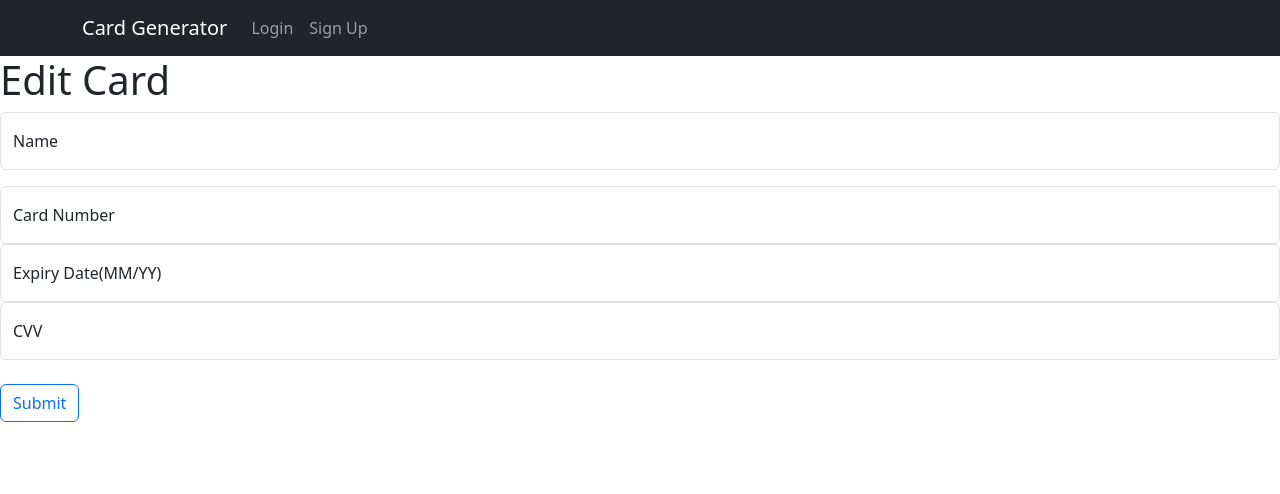
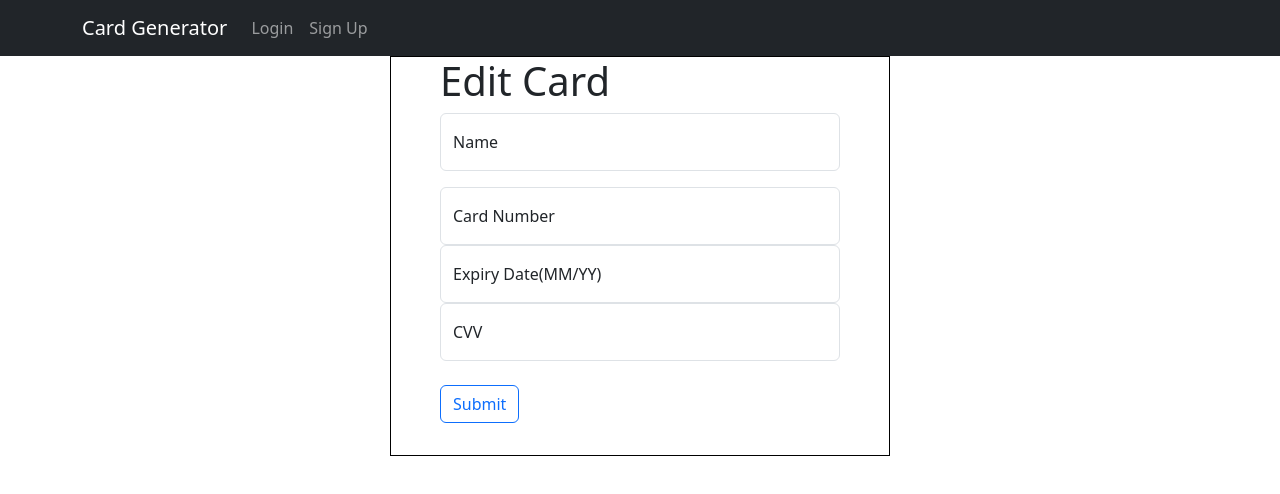
Before and after one commit to Fezao187/Java_Dev, a React (Create React App) app in the folder project/card_generator/client/card_generator_frontend/: page /myCards/edit/1 in a window 1280 px wide. Shown: the top 494 px of the page. Built offline with nearby package versions, Linux system fonts and the light colour scheme.

Commit message:
Add some css

```diff
--- a/project/card_generator/client/card_generator_frontend/src/components/card.css
+++ b/project/card_generator/client/card_generator_frontend/src/components/card.css
@@ -0,0 +1,5 @@
+.cont-border {
+    border: 1px solid black;
+    height: auto;
+    width: 350px;
+}
--- a/project/card_generator/client/card_generator_frontend/src/views/login/Login.jsx
+++ b/project/card_generator/client/card_generator_frontend/src/views/login/Login.jsx
@@ -3,6 +3,7 @@ import "bootstrap/dist/css/bootstrap.min.css";
 import { Button, Form, FloatingLabel, Alert } from "react-bootstrap";
 import api from '../../api/axiosConfig';
 import { useNavigate } from 'react-router-dom';
+import './login.css';
 
 const Login = ({ setIsAuth }) => {
   const [username, setUsername] = useState("");
@@ -34,7 +35,8 @@ const Login = ({ setIsAuth }) => {
     }
   }
   return (
-    <Form>
+    <div className='resizeDiv'>
+    <Form className='resizeForm'>
       <h1>Login</h1>
       <FloatingLabel controlId="floatingInput" label="Username" className="mb-3">
         <Form.Control type="username" placeholder="Enter username" value={username} onChange={(e) => setUsername(e.target.value)} required />
@@ -48,6 +50,7 @@ const Login = ({ setIsAuth }) => {
         Submit
       </Button>
     </Form>
+    </div>
   )
 }
 
--- a/project/card_generator/client/card_generator_frontend/src/views/my_cards/CreateCard.jsx
+++ b/project/card_generator/client/card_generator_frontend/src/views/my_cards/CreateCard.jsx
@@ -2,6 +2,7 @@ import React, { useState } from 'react'
 import api from '../../api/axiosConfig';
 import { useNavigate } from 'react-router-dom';
 import { Button, Form, FloatingLabel, Alert } from "react-bootstrap";
+import './myCards.css';
 
 const CreateCard = () => {
     const [token, setToken] = useState(sessionStorage.getItem("token"));
@@ -38,8 +39,8 @@ const CreateCard = () => {
         }
     }
     return (
-        <div>
-            <Form>
+        <div className='resizeDiv'>
+            <Form className='resizeForm'>
                 <h1>Add Card</h1>
                 <FloatingLabel controlId="floatingInput" label="Name" className="mb-3">
                     <Form.Control type="name" placeholder="Enter name on card" value={name} onChange={(e) => setName(e.target.value)} required />
--- a/project/card_generator/client/card_generator_frontend/src/views/my_cards/EditCard.jsx
+++ b/project/card_generator/client/card_generator_frontend/src/views/my_cards/EditCard.jsx
@@ -2,6 +2,7 @@ import React, { useState } from 'react'
 import api from '../../api/axiosConfig';
 import { useNavigate, useParams } from 'react-router-dom';
 import { Button, Form, FloatingLabel, Alert } from "react-bootstrap";
+import './myCards.css';
 
 const EditCard = () => {
   const [token, setToken] = useState(sessionStorage.getItem("token"));
@@ -39,8 +40,8 @@ const EditCard = () => {
     }
   }
   return (
-    <div>
-      <Form>
+    <div className='resizeDiv'>
+      <Form className='resizeForm'>
         <h1>Edit Card</h1>
         <FloatingLabel controlId="floatingInput" label="Name" className="mb-3">
           <Form.Control type="name" placeholder="Enter name on card" value={name} onChange={(e) => setName(e.target.value)} required />
--- a/project/card_generator/client/card_generator_frontend/src/views/my_cards/MyCards.jsx
+++ b/project/card_generator/client/card_generator_frontend/src/views/my_cards/MyCards.jsx
@@ -3,7 +3,7 @@ import api from '../../api/axiosConfig';
 import { useState } from 'react';
 import Card from '../../components/Card';
 import { useNavigate } from 'react-router-dom';
-import { Button } from 'react-bootstrap';
+import { Button, Row } from 'react-bootstrap';
 
 const MyCards = ({ isAuth }) => {
   const [token, setToken] = useState(sessionStorage.getItem("token"));
@@ -35,11 +35,13 @@ const MyCards = ({ isAuth }) => {
   return (
     <div>
       <Button variant='success' onClick={addCard}>Add Card</Button>
-      {cardList?.map((card) => {
-        return (
-          <Card card={card} isVcard={false} />
-        )
-      })}
+      <Row>
+        {cardList?.map((card) => {
+          return (
+            <Card card={card} isVcard={false} />
+          )
+        })}
+      </Row>
     </div>
   )
 }
--- /dev/null
+++ b/project/card_generator/client/card_generator_frontend/src/views/my_cards/myCards.css
@@ -0,0 +1,12 @@
+.resizeDiv {
+    margin: auto;
+    height: 400px;
+    width: 500px;
+    border: 1px solid black;
+}
+
+.resizeForm {
+    height: 400px;
+    width: 400px;
+    margin: auto;
+}
--- a/project/card_generator/client/card_generator_frontend/src/views/sign_up/Signup.jsx
+++ b/project/card_generator/client/card_generator_frontend/src/views/sign_up/Signup.jsx
@@ -2,6 +2,7 @@ import React, { useState } from "react";
 import { Button, Form, FloatingLabel, Alert } from "react-bootstrap";
 import api from '../../api/axiosConfig';
 import { useNavigate } from "react-router-dom";
+import './signup.css';
 
 const Signup = () => {
   const [email, setEmail] = useState("");
@@ -32,7 +33,8 @@ const Signup = () => {
     }
   }
   return (
-    <Form>
+    <div className="resizeDiv">
+    <Form className="resizeForm">
       <h1>Sign Up</h1>
       <FloatingLabel controlId="floatingInput" label="Name" className="mb-3">
         <Form.Control type="text" placeholder="Enter your name" onChange={(e) => setName(e.target.value)} required />
@@ -52,6 +54,7 @@ const Signup = () => {
         Submit
       </Button>
     </Form>
+    </div>
   )
 }
 
--- a/project/card_generator/client/card_generator_frontend/src/views/sign_up/signup.css
+++ b/project/card_generator/client/card_generator_frontend/src/views/sign_up/signup.css
@@ -0,0 +1,12 @@
+.resizeDiv{
+    margin: auto;
+    height: 400px;
+    width: 500px;
+    border: 1px solid black;
+}
+
+.resizeForm{
+    height: 400px;
+    width: 400px;
+    margin: auto;
+}
--- a/project/card_generator/client/card_generator_frontend/src/views/virtual_cards/CreateVCard.jsx
+++ b/project/card_generator/client/card_generator_frontend/src/views/virtual_cards/CreateVCard.jsx
@@ -2,6 +2,7 @@ import React, { useState } from 'react';
 import api from '../../api/axiosConfig';
 import { Button, Form, FloatingLabel } from 'react-bootstrap';
 import { useNavigate } from 'react-router-dom';
+import './virtualCards.css';
 
 const CreateCard = () => {
     const [name, setName] = useState("");
@@ -26,8 +27,8 @@ const CreateCard = () => {
         navigate("/virtual/cards");
     }
     return (
-        <div>
-            <Form>
+        <div className='resizeDiv'>
+            <Form className='resizeForm'>
                 <h1>Add card name</h1>
                 <FloatingLabel controlId="floatingInput" label="Name" className="mb-3">
                     <Form.Control type="text" placeholder="Enter card name" value={name} onChange={(e) => setName(e.target.value)} required />
--- a/project/card_generator/client/card_generator_frontend/src/views/virtual_cards/VirtualCards.jsx
+++ b/project/card_generator/client/card_generator_frontend/src/views/virtual_cards/VirtualCards.jsx
@@ -1,8 +1,9 @@
 import React, { useEffect, useState } from 'react'
 import api from '../../api/axiosConfig';
 import Card from '../../components/Card';
-import { Button } from 'react-bootstrap';
+import { Button, Row } from 'react-bootstrap';
 import { useNavigate } from 'react-router-dom';
+
 const VirtualCards = ({ isAuth }) => {
   const [token, setToken] = useState(sessionStorage.getItem("token"));
   const [cardList, setCardList] = useState([]);
@@ -33,12 +34,14 @@ const VirtualCards = ({ isAuth }) => {
   return (
     <div>
       <Button variant='success' onClick={createCard}>Create Card</Button>
+      <Row>
         {cardList?.map((card) => {
           return (
             <Card card={card} isVcard={true} />
           )
         })
         }
+        </Row>
     </div>
   )
 }
--- /dev/null
+++ b/project/card_generator/client/card_generator_frontend/src/views/virtual_cards/virtualCards.css
@@ -0,0 +1,12 @@
+.resizeDiv{
+    margin: auto;
+    height: 400px;
+    width: 500px;
+    border: 1px solid black;
+}
+
+.resizeForm{
+    height: 400px;
+    width: 400px;
+    margin: auto;
+}
```
Also changed, not shown: project/card_generator/client/card_generator_frontend/src/components/Card.jsx (+8 -7 lines). Lines whose indentation alone changed are shown as unchanged.
